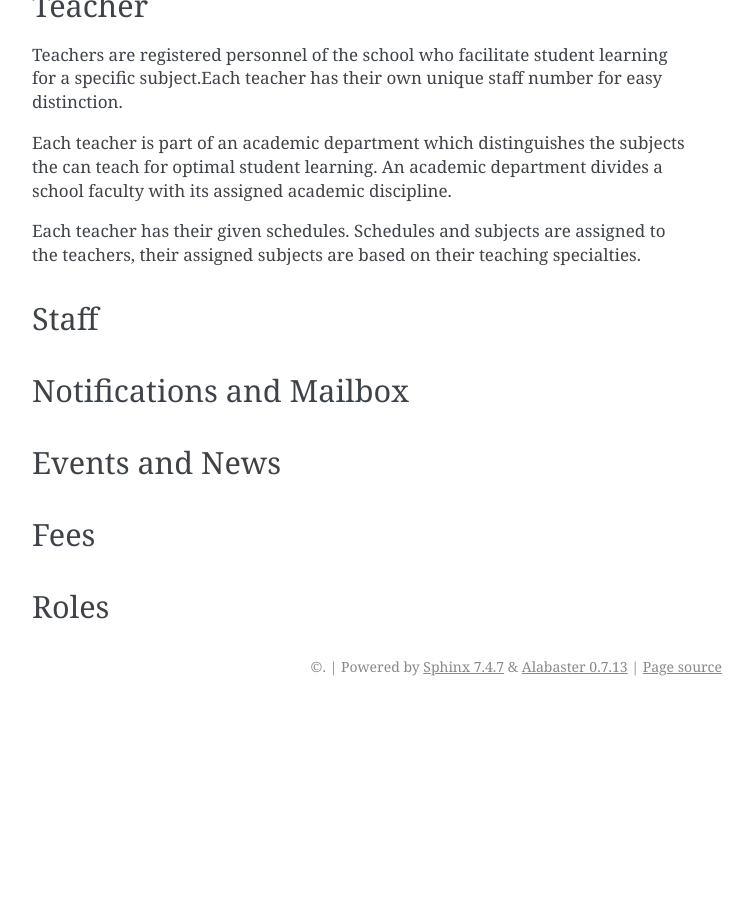
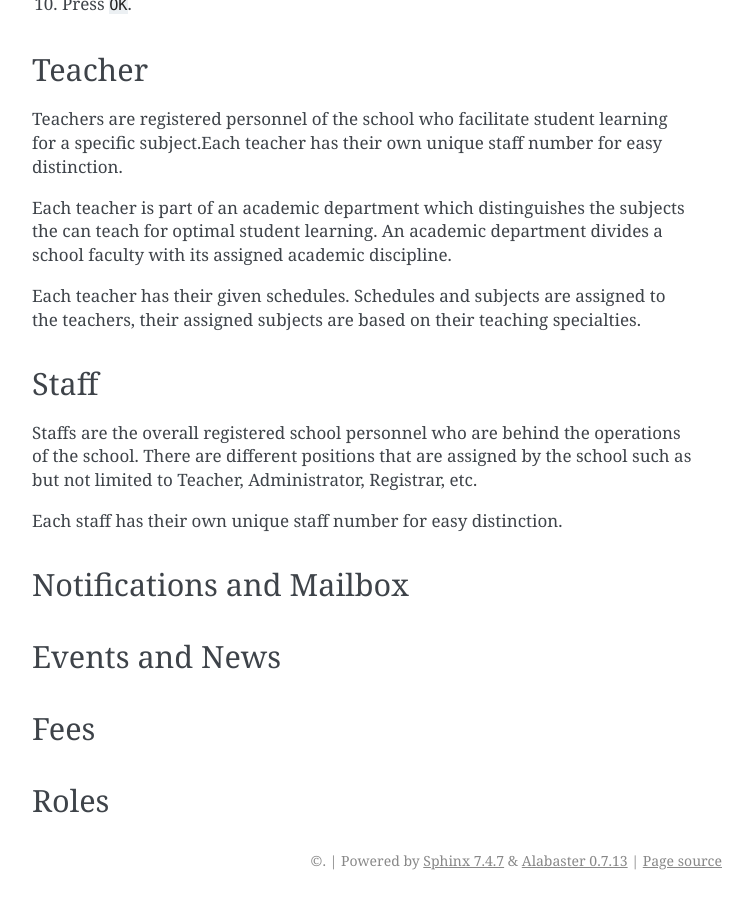
Before and after one commit to ivanasaberon/uCampAcademia, a Sphinx documentation site: the page built from Akademia.Docs/docs/modules.md, in a window 1280 px wide and 900 px high, scrolled down 1939 px. Shown: the whole window, without its empty margins (388-1141 px from the left). Built offline with Sphinx 7.4.7, drawn with Linux system fonts in a browser that asks for light colours; before the commit the page ends 2645 px from its top, so only the background shows below that; some of the changed text lies outside the part shown.

Commit message:
Update modules.md

```diff
--- a/Akademia.Docs/docs/modules.md
+++ b/Akademia.Docs/docs/modules.md
@@ -7,6 +7,9 @@ Students are persons who are primary enrolled and are already admitted in a scho
 A student category shows Regular or Irregular based on the subjects they are currently enrolled in. To understand the distinction between regualr and Irregular, refer to Workflows. Regular Vs. Irregular.
 
 ### Programs Manager
+
+Program Managers are persons who are assigned by the school to facilitate the subjects that will be available to the students.
+
 ### Subject
 
 Subjects are the basic units that make up the whole program. Subjects are used to build the curriculum. Subjects are also the basis of section definitions.
@@ -59,6 +62,11 @@ Each teacher is part of an academic department which distinguishes the subjects
 Each teacher has their given schedules. Schedules and subjects are assigned to the teachers, their assigned subjects are based on their teaching specialties.
 
 ### Staff
+
+Staffs are the overall registered school personnel who are behind the operations of the school. There are different positions that are assigned by the school such as but not limited to Teacher, Administrator, Registrar, etc.
+
+Each staff has their own unique staff number for easy distinction.
+
 ### Notifications and Mailbox
 ### Events and News
 ### Fees
```
